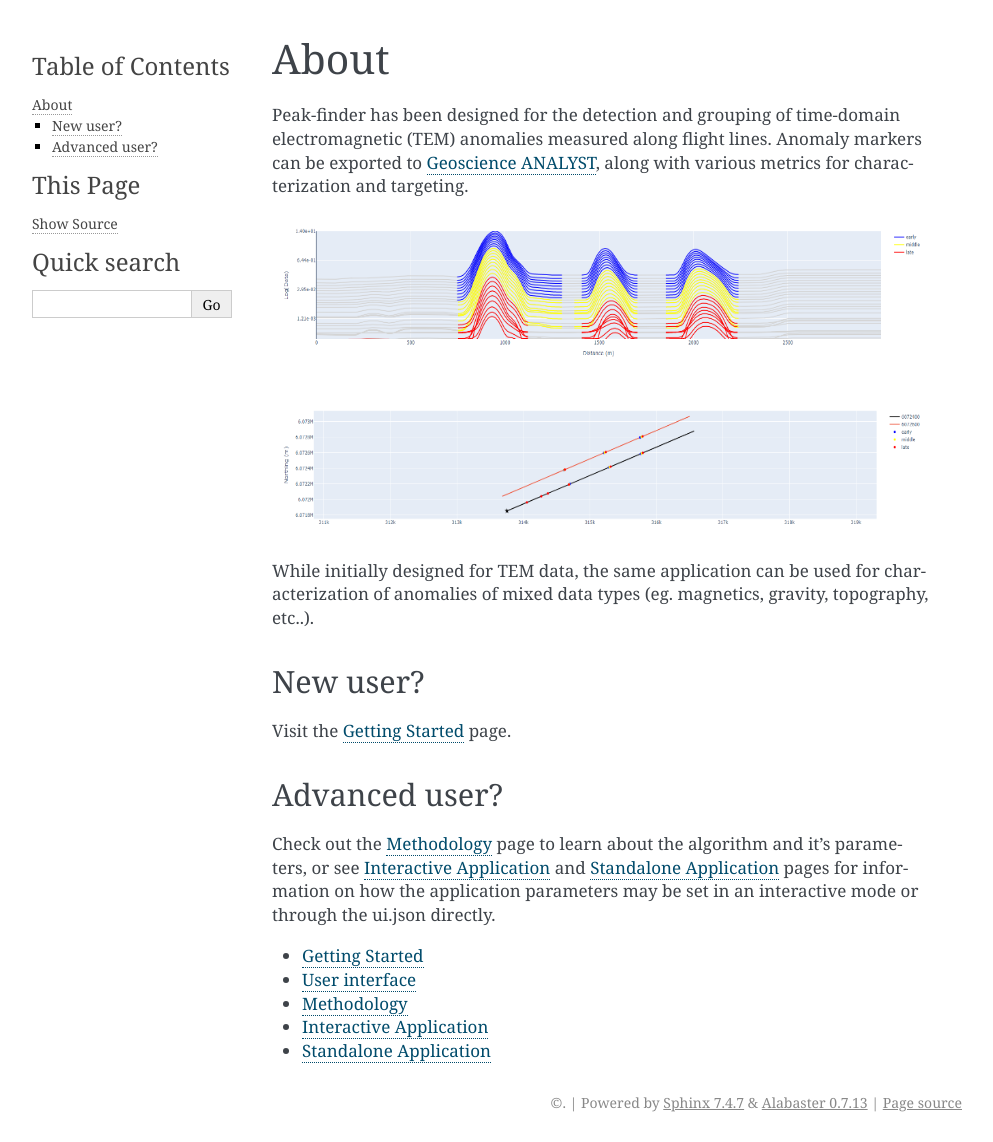
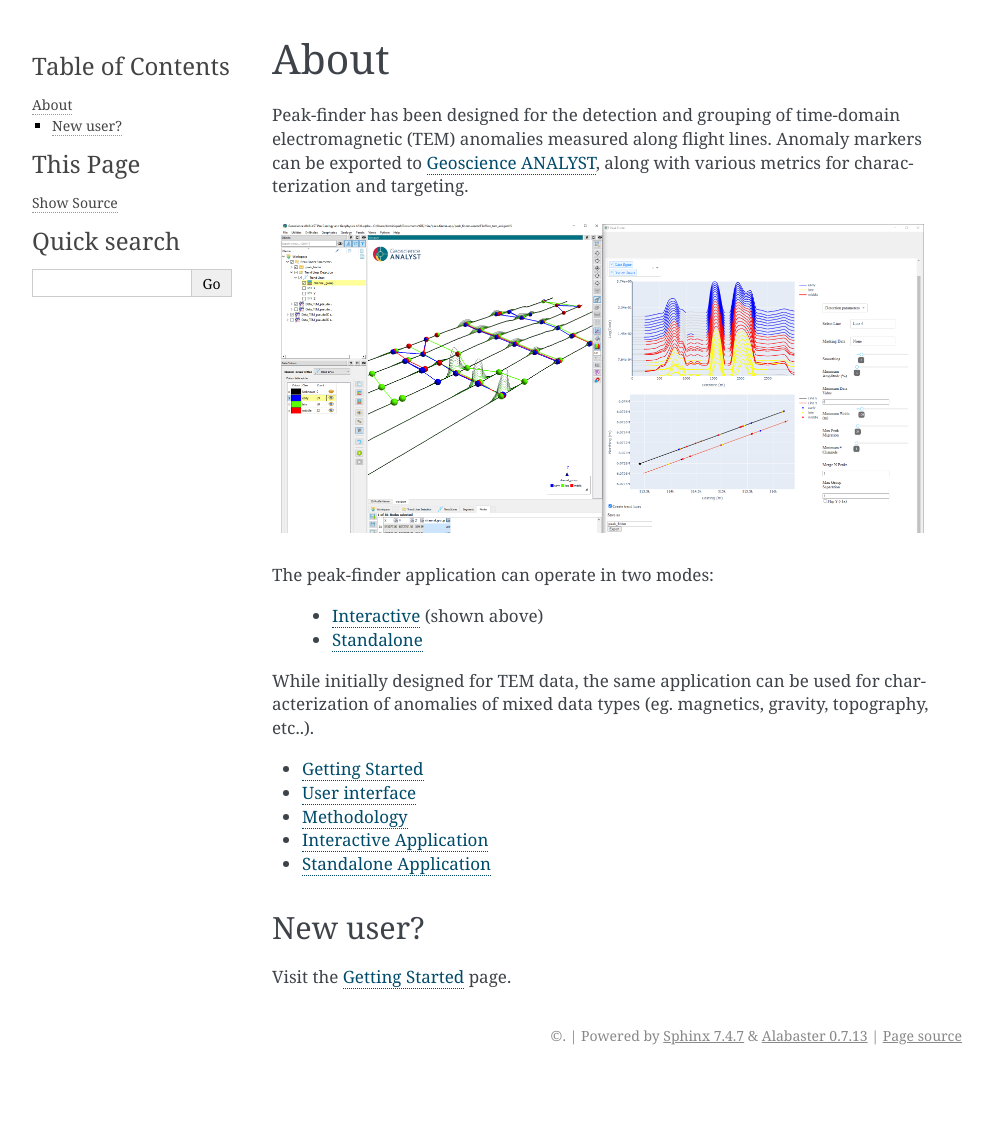
Before and after one commit to MiraGeoscience/peak-finder-app, a Sphinx documentation site: the page built from docs/source/index.rst, in a window 1280 px wide. Shown: the whole page, without its empty margins (148-1141 px from the left). Built offline with Sphinx 7.4.7, drawn with Linux system fonts in a browser that asks for light colours; after the commit the page ends 1075 px from its top, so only the background shows below that.

Commit message:
Bulk edits. Add figures

```diff
--- a/docs/source/index.rst
+++ b/docs/source/index.rst
@@ -7,24 +7,15 @@
 along with various metrics for characterization and targeting.
 
 .. figure:: /images/interactive/visualizations.png
-    :scale: 40%
+
+The peak-finder application can operate in two modes:
+
+ - :ref:`Interactive <interactive_application>` (shown above)
+ - :ref:`Standalone <standalone_application>`
 
 While initially designed for TEM data, the same application can be used for
 characterization of anomalies of mixed data types (eg. magnetics, gravity,
 topography, etc..).
-
-New user?
----------
-
-Visit the :ref:`getting_started` page.
-
-Advanced user?
---------------
-
-Check out the :ref:`methodology` page to learn about the algorithm and it's
-parameters, or see :ref:`interactive_application` and :ref:`standalone_application`
-pages for information on how the application parameters may be set in an
-interactive mode or through the ui.json directly.
 
 .. toctree::
    :maxdepth: 1
--- a/docs/source/usage.rst
+++ b/docs/source/usage.rst
@@ -7,12 +7,6 @@
 
  - :ref:`General Parameters <General Parameters>` (required)
  - :ref:`Optional Parameters <Optional Parameters>`
-
-The ui.json for the peak-finder application can operate in two modes:
-
- - :ref:`Interactive <interactive_application>`
- - :ref:`Standalone <standalone_application>`
-
 
 ui.json interface
 ~~~~~~~~~~~~~~~~~
```
Also changed, not shown: other parts of docs/source/index.rst (+5 -0 lines), docs/source/interactive_application.rst (+25 -42 lines), docs/source/methodology.rst (+48 -55 lines), docs/source/images/interactive/ui_controls.png, docs/source/images/interactive/visualizations.png, docs/source/images/methodology/merge peaks.png (added), docs/source/images/methodology/min amplitude.png (added), docs/source/images/methodology/min value.png (added), docs/source/images/methodology/min width.png (added), docs/source/images/usage/optional_parameters.png.
